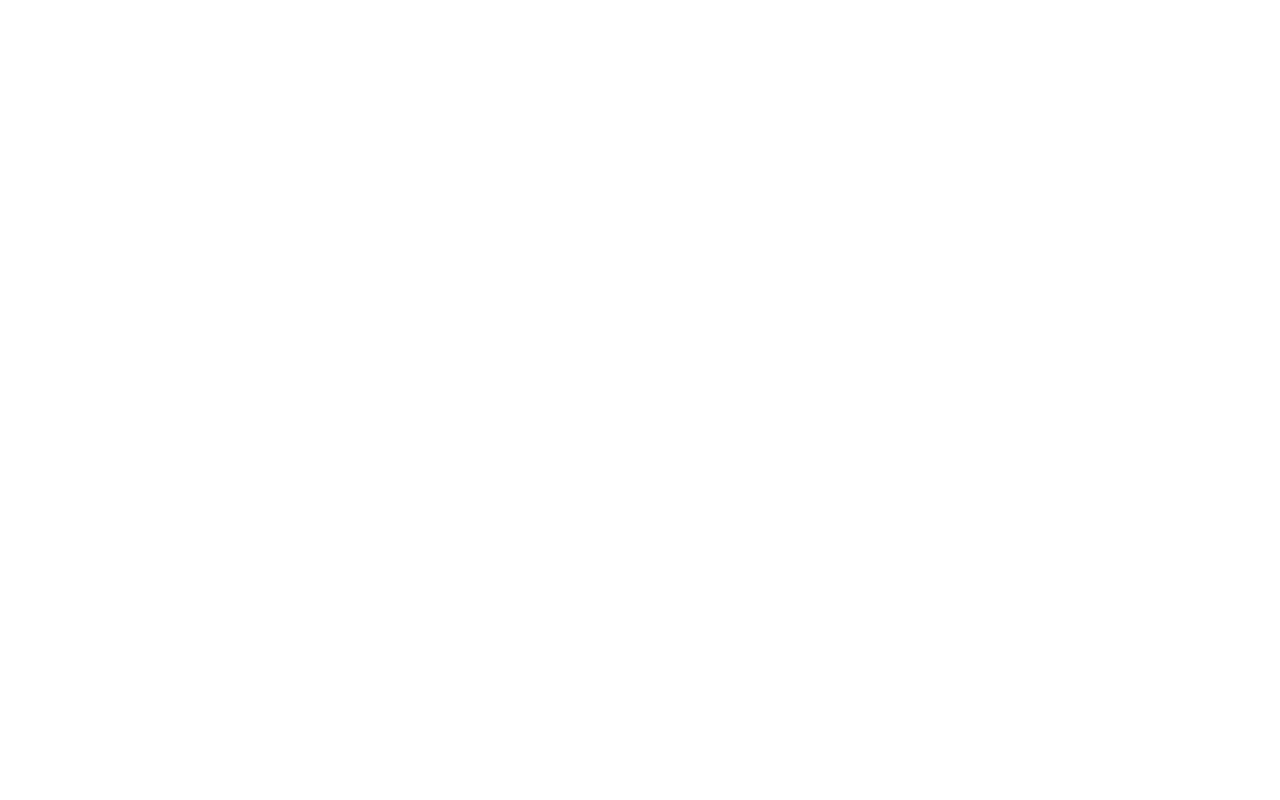
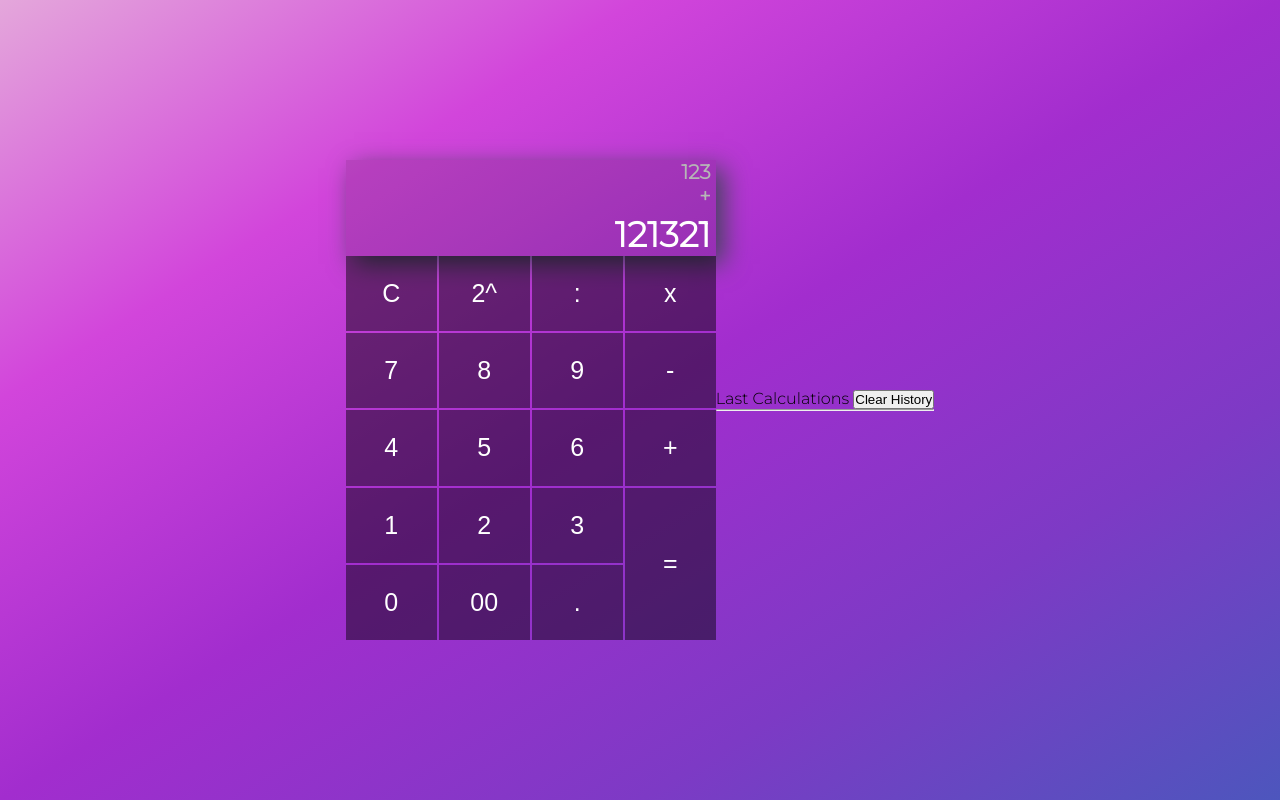
Before and after one commit to RomPop76/Kalkulator, a plain HTML site: page index.html in a window 1280 px wide. Drawn offline with Linux system fonts and the light colour scheme.

Commit message:
Commit 3

```diff
--- a/index.html
+++ b/index.html
@@ -4,10 +4,47 @@
     <meta charset="UTF-8">
     <meta http-equiv="X-UA-Compatible" content="IE=edge">
     <meta name="viewport" content="width=device-width, initial-scale=1.0">
-    <title>Document</title>
+    <title>Javascript Calculator</title>
     <link rel="stylesheet" href="style.css">
 </head>
 <body>
+    <div class="calculator">
+        <div class="display">
+            <div class="previousNumber">
+                <p>123</p>
+                <span class="mathSign">+</span>
+            </div>
+            <p class="currentNumber">121321</p>
+        </div>
+        <div class="panel">
+            <button class="clear">C</button>
+            <button class="operator">2^</button>
+            <button class="operator">: </button>
+            <button class="operator">x</button>
+            <button class="number">7</button>
+            <button class="number">8</button>
+            <button class="number">9</button>
+            <button class="operator">-</button>
+            <button class="number">4</button>
+            <button class="number">5</button>
+            <button class="number">6</button>
+            <button class="operator">+</button>
+            <button class="number">1</button>
+            <button class="number">2</button>
+            <button class="number">3</button>
+            <button class="equals">=</button>
+            <button class="number">0</button>
+            <button class="number">00</button>
+            <button class="number">.</button>
+        </div>
+    </div>
+    <div class="calculatorHistory">
+        <p class="historyTitle">Last Calculations <button class="historyBtn">Clear History</button></p>
+        <hr>
+        <ul class="history">
 
+        </ul>
+    </div>
+    <script src="main.js"></script>
 </body>
 </html>
--- a/style.css
+++ b/style.css
@@ -1,3 +1,82 @@
-* {
+@import url('https://fonts.googleapis.com/css2?family=Montserrat:wght@300&display=swap');
 
+html {
+    font-family: 'Montserrat', sans-serif;
 }
+
+*, ::before, ::after {
+    padding: 0;
+    margin: 0;
+    box-sizing: border-box;
+}
+
+body {
+    min-height: 100vh;
+    background-image: linear-gradient(to right bottom, #e4a7db, #d245db, #a22dce, #7d3ac5, #4d56bd);
+    display: flex;
+    justify-content: center;
+    align-items: center;
+}
+
+.calculator {
+    height: 60vh;
+    min-width: 370px;
+    max-width: 370px;
+}
+
+.display {
+    width: 100%;
+    min-height: 20%;
+    max-height: min-content;
+    background-color: rgba(29, 27, 27, 0.151);
+    -webkit-box-shadow: 8px 8px 24px 0px rgba(66, 68, 90, 1);
+    -moz-box-shadow: 8px 8px 24px 0px rgba(66, 68, 90, 1);
+    box-shadow: 8px 8px 24px 0px rgba(66, 68, 90, 1);
+    color: white;
+    word-break: break-all;
+    text-align: right;
+    display: flex;
+    flex-direction: column;
+    justify-content: space-between;
+    padding-right: 5px;
+    font-weight: bold;
+}
+
+.currentNumber {
+    font-size: 35px;
+}
+
+.previousNumber {
+    color: rgb(182,182,182);
+    font-size: 20px;
+}
+
+.mathSign {
+    font-size: 20px;
+}
+
+.panel {
+    height: 80%;
+    display: grid;
+    grid-template-columns: repeat(4, 1fr);
+    grid-template-rows: repeat(5, 1fr);
+    gap: 2px;
+}
+
+.panel button {
+    font-size: 25px;
+    background-color: rgba(0,0,0,0.466);
+    color: white;
+    cursor: pointer;
+    border: none;
+    transition: all .2s ease-in-out;
+}
+
+button:hover {
+    background-color: rgba(0,0,0,0.546);
+}
+
+.equals {
+    grid-row: -1/-3;
+    grid-column: -2/-1;
+}
```
Also changed, not shown: main.js (added).
